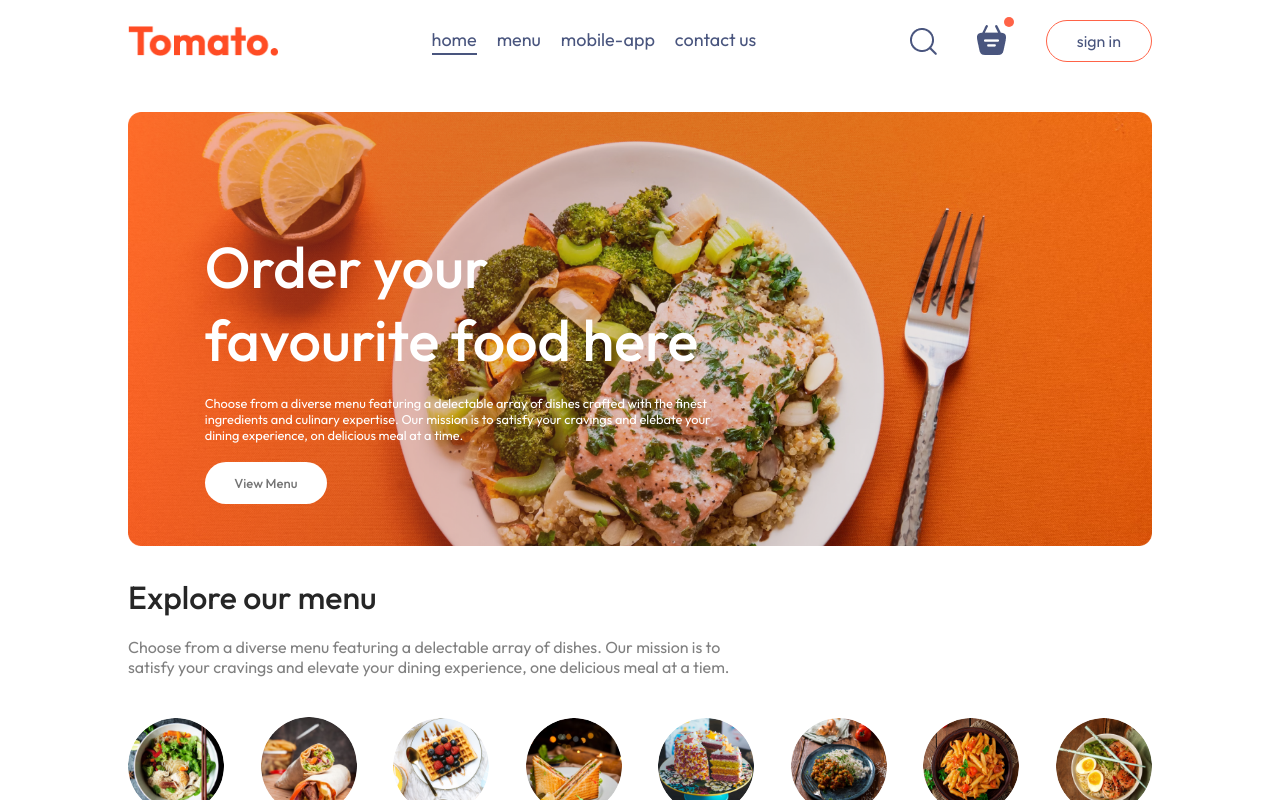
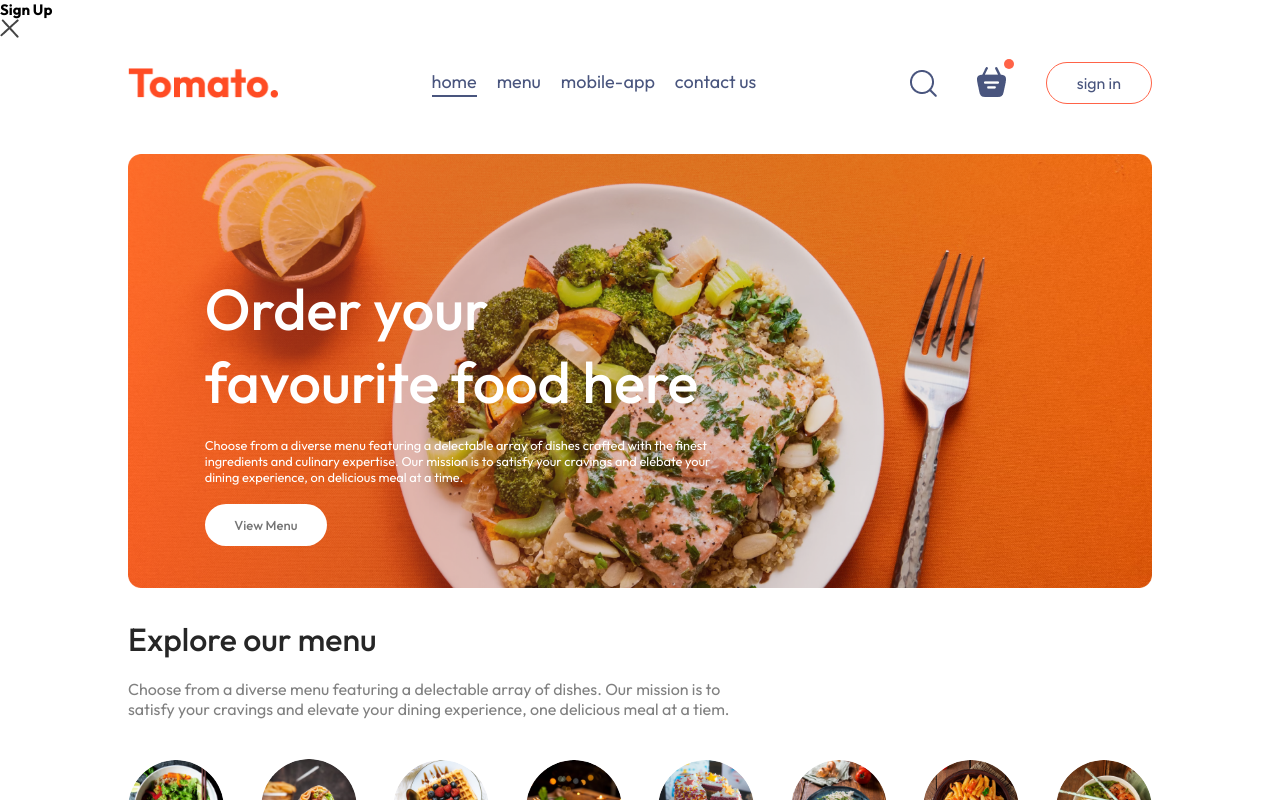
Before and after one commit to elifas-starboy/food-management-system, a React (Vite) app in the folder frontend/: page / in a window 1280 px wide. Both pictures are taken after a click on the button "sign in". Shown: the top 800 px of the page. Built offline with nearby package versions, Linux system fonts and the light colour scheme.

Commit message:
fear: Add login popup components

```diff
--- a/frontend/src/App.jsx
+++ b/frontend/src/App.jsx
@@ -4,12 +4,17 @@ import Home from "./pages/Home/Home.jsx";
 import Cart from "./pages/Cart/Cart.jsx";
 import PlaceOrder from "./pages/PlaceOrder/PlaceOrder.jsx";
 import Footer from "./components/Footer/Footer.jsx";
+import { useState } from "react";
+import LoginPopup from "./components/LoginPopup/LoginPopup.jsx";
 
 function App() {
+  const [showLogin, setShowLogin] = useState(false);
+
   return (
     <>
+      {showLogin ? <LoginPopup /> : <></>}
       <div className="app">
-        <Navbar />
+        <Navbar setShowLogin={setShowLogin}/>
         <Routes>
           <Route path="/" element={<Home />} />
           <Route path="/cart" element={<Cart />} />
--- /dev/null
+++ b/frontend/src/components/LoginPopup/LoginPopup.jsx
@@ -0,0 +1,23 @@
+import { useState } from "react";
+import "./LoginPopup.css";
+import { assets } from '../../assets/assets';
+
+function LoginPopup() {
+
+    const [currentState, setCurrentState] = useState("Sign Up");
+
+  return (
+    <>
+      <div className="login-popup">
+        <form className="login-popup-container">
+            <div className="login-popup-title">
+                <h2>{currentState}</h2>
+                <img src={assets.cross_icon} alt="cross icon" />
+            </div>
+        </form>
+      </div>
+    </>
+  );
+}
+
+export default LoginPopup;
--- a/frontend/src/components/Navbar/Navbar.jsx
+++ b/frontend/src/components/Navbar/Navbar.jsx
@@ -3,7 +3,7 @@ import './Navbar.css';
 import { useState } from 'react';
 import { Link } from 'react-router-dom';
 
-function Navbar() {
+function Navbar({setShowLogin}) {
 
     const [menu, setMenu] = useState("home");
 
@@ -22,7 +22,7 @@ function Navbar() {
                     <img src={assets.basket_icon} alt="basket icon" />
                     <div className="dot"></div>
                 </div>
-                <button>sign in</button>
+                <button onClick={() => {setShowLogin(true)}}>sign in</button>
             </div>
         </div>
     );
```
Also changed, not shown: frontend/src/components/LoginPopup/LoginPopup.css (added).
